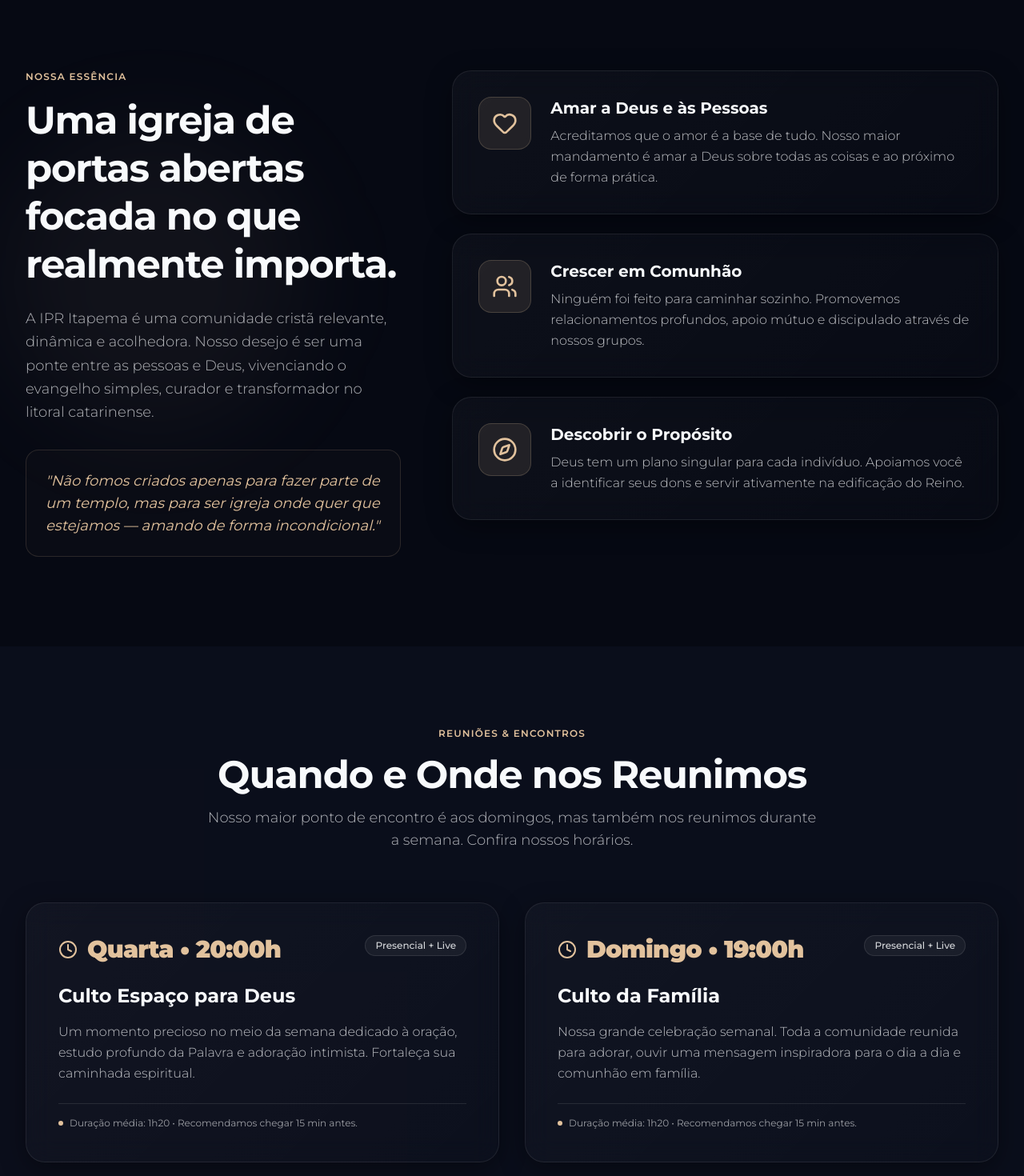
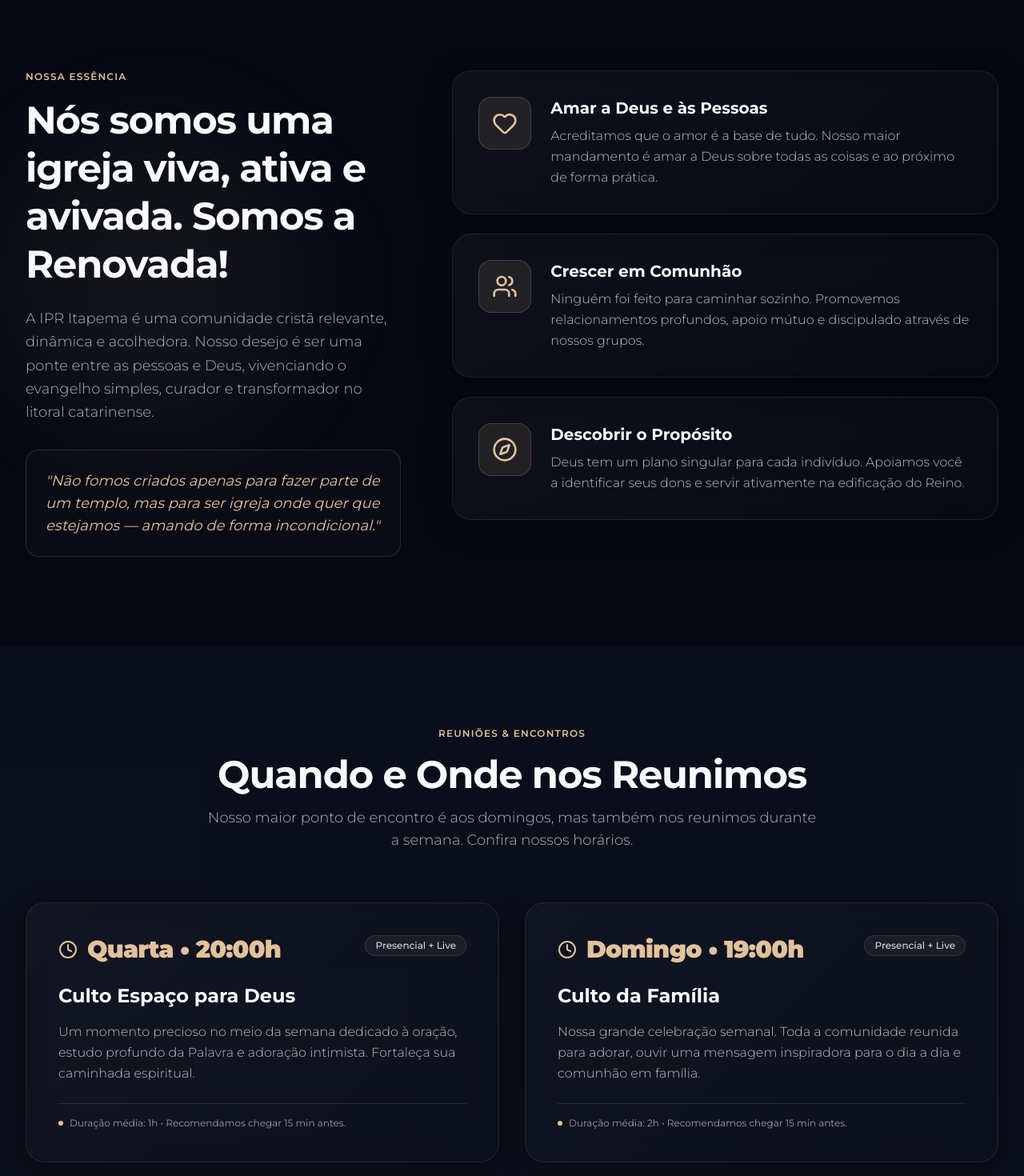
Before and after one commit to Nbioni/ipr-itapema-website, a Next.js app: page / in a window 1280 px wide. Shown: the part 1040-2510 px from the top of the page at 80% size. Built offline with nearby package versions, Linux system fonts and the light colour scheme.

Commit message:
Ajustes finos

```diff
--- a/src/components/Essence.tsx
+++ b/src/components/Essence.tsx
@@ -51,7 +51,7 @@ export default function Essence() {
               transition={{ delay: 0.1 }}
               className="font-serif text-4xl md:text-5xl font-bold tracking-tight text-foreground mt-4 leading-tight"
             >
-              Uma igreja de portas abertas focada no que realmente importa.
+              Nós somos uma igreja viva, ativa e avivada. Somos a Renovada!
             </motion.h2>
 
             <motion.p
--- a/src/components/Location.tsx
+++ b/src/components/Location.tsx
@@ -6,8 +6,8 @@ import { MapPin, Navigation, Clock } from "lucide-react";
 export default function Location() {
   const mapUrl = "https://maps.app.goo.gl/qZ4hUEk9t1Dq1PaU8";
 
-  // URL de embed gratuita que não exige chave de API
-  const embedMapUrl = "https://maps.google.com/maps?q=Igreja%20Presbiteriana%20Renovada%20Itapema%20Rua%20618%20312&t=&z=16&ie=UTF8&iwloc=&output=embed";
+  // URL de embed do Google Maps com o pino na localização exata
+  const embedMapUrl = "https://www.google.com/maps/embed?pb=!1m18!1m12!1m3!1d3551.596555076801!2d-48.620084387963765!3d-27.10601417643455!2m3!1f0!2f0!3f0!3m2!1i1024!2i768!4f13.1!3m3!1m2!1s0x94d8b1bdbdf4e513%3A0x2f9b1fa7a95190df!2sIgreja%20Presbiteriana%20Renovada!5e0!3m2!1spt-BR!2sbr!4v1782486303564!5m2!1spt-BR!2sbr";
 
   return (
     <section id="localizacao" className="py-24 relative overflow-hidden bg-brand-secondary/20">
@@ -116,7 +116,7 @@ export default function Location() {
               whileInView={{ opacity: 1, scale: 1 }}
               viewport={{ once: true }}
               transition={{ duration: 0.6 }}
-              className="w-full h-full rounded-3xl overflow-hidden border border-white/10 shadow-2xl relative"
+              className="w-full h-full rounded-xl overflow-hidden border border-white/10 shadow-2xl relative"
             >
               {/* Map Iframe */}
               <iframe
@@ -124,11 +124,11 @@ export default function Location() {
                 src={embedMapUrl}
                 width="100%"
                 height="100%"
-                style={{ border: 0, filter: "grayscale(100%) invert(92%) contrast(83%) brightness(95%)" }} // Efeito elegante escurecido
+                style={{ border: 0 }}
                 allowFullScreen={true}
                 loading="lazy"
                 referrerPolicy="no-referrer-when-downgrade"
-                className="opacity-80 hover:opacity-100 transition-opacity duration-300"
+                className="opacity-80 transition-all duration-1000 filter-[grayscale(100%)_invert(92%)_contrast(83%)_brightness(95%)] hover:filter-[grayscale(21%)_invert(7%)_contrast(100%)_brightness(77%)] hover:opacity-100"
               />
             </motion.div>
           </div>
--- a/src/components/Services.tsx
+++ b/src/components/Services.tsx
@@ -9,12 +9,14 @@ const scheduleData = [
     title: "Culto Espaço para Deus",
     description: "Um momento precioso no meio da semana dedicado à oração, estudo profundo da Palavra e adoração intimista. Fortaleça sua caminhada espiritual.",
     badge: "Presencial + Live",
+    duration: "Duração média: 1h",
   },
   {
     time: "Domingo • 19:00h",
     title: "Culto da Família",
     description: "Nossa grande celebração semanal. Toda a comunidade reunida para adorar, ouvir uma mensagem inspiradora para o dia a dia e comunhão em família.",
     badge: "Presencial + Live",
+    duration: "Duração média: 2h",
   },
 ];
 
@@ -112,7 +114,7 @@ export default function Services() {
 
               <div className="pt-4 border-t border-white/10 flex items-center gap-2 text-xs text-foreground/60">
                 <span className="w-1.5 h-1.5 rounded-full bg-brand-accent" />
-                Duração média: 1h20 • Recomendamos chegar 15 min antes.
+                {item.duration} • Recomendamos chegar 15 min antes.
               </div>
             </motion.div>
           ))}
```
